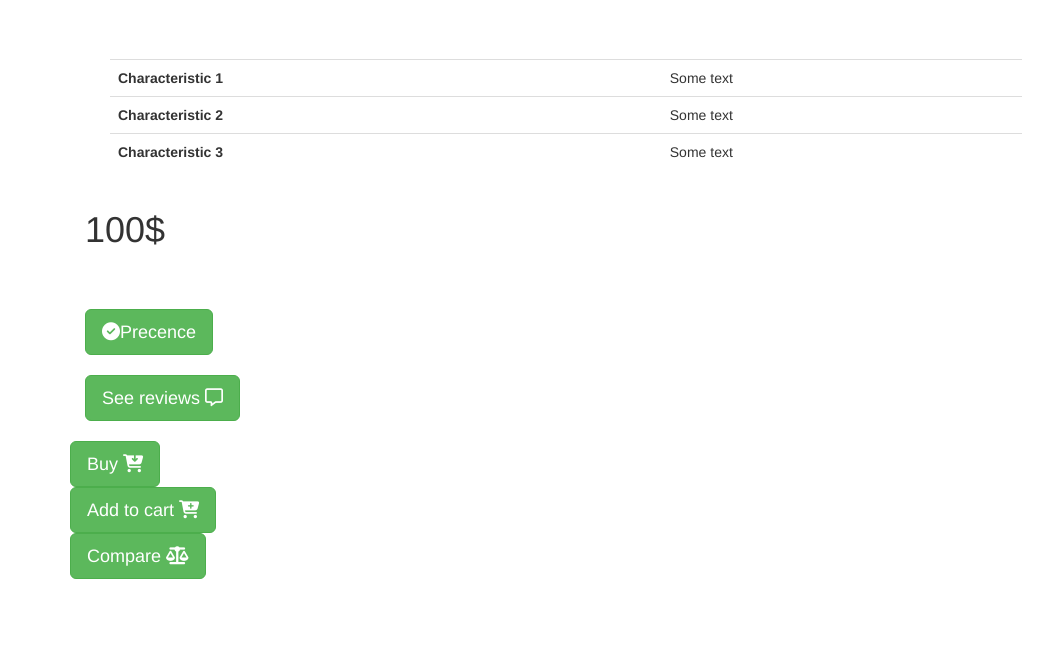
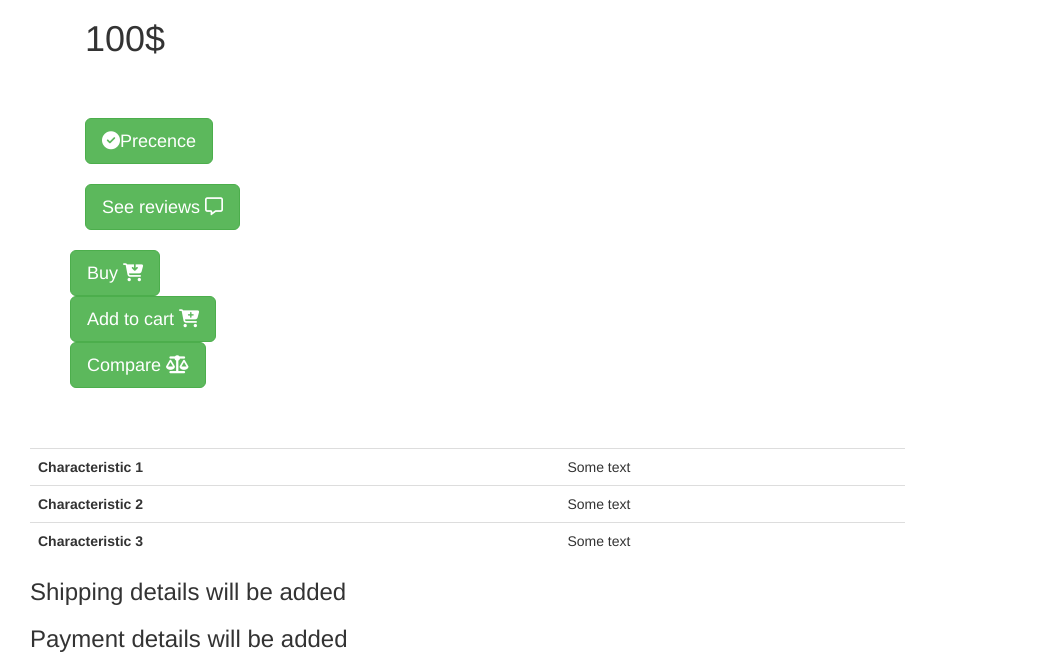
Before and after one commit to denyszamiatin/ma_shop, a Flask app: page /product in a window 1280 px wide. Shown: the part 771-1433 px from the top of the page, without its empty margins (0-1055 px from the left). Before the commit the page ends 1350 px from the top, so only its background shows below. Run offline with Flask 2, Linux system fonts and the light colour scheme; some libraries are stand-ins or nearby versions.

Commit message:
Task 16. product.html edited

```diff
--- a/templates/product.html
+++ b/templates/product.html
@@ -3,38 +3,19 @@
 {% block content %}
 <link rel="stylesheet" href="https://maxcdn.bootstrapcdn.com/bootstrap/3.3.7/css/bootstrap.min.css">
 <script src='https://kit.fontawesome.com/a076d05399.js'></script>
-<div class="container-fluid">
+<div class="container-fluid" style="margin-left: 30px" stu>
     <div class="row">
-        <div class="col" style="margin-left: 30px; margin-right: 30px;">
+        <div class="col">
             <div>
                 <h1>Product name</h1>
                 <a href="/index.html">MaShop</a> > <a href="/index.html">ProductCategory</a>
             </div>
             <br>
-        <div class="container-fluid" style="margin-left: 80px;">
+        <div class="container-fluid">
             <img src="http://clickmyemails.com/wp-content/uploads/2018/09/Create-the-purchase-of-your-product.jpg" class="img-fluid" alt="Responsive image" title="test_image">
         </div>
-        <br><br><br>
-        <div class="table-responsive-sm" style="margin-left: 80px;">
-            <table class="table" style="width:80%">
-                <tbody>
-                    <tr>
-                        <th scope="row">Characteristic 1</th>
-                        <td>Some text</td>
-                    </tr>
-                    <tr>
-                        <th scope="row">Characteristic 2</th>
-                        <td>Some text</td>
-                    </tr>
-                    <tr>
-                        <th scope="row">Characteristic 3</th>
-                        <td>Some text</td>
-                    </tr>
-                </tbody>
-            </table>
         </div>
-        </div>
-        <div class="col" style="margin-left: 30px;">
+        <div class="col" style="text-align:left">
             <div class="container">
                 <div class="row">
                     <div class="col-sm-8"><h1>100$</h1></div>
@@ -52,7 +33,37 @@
                 </div>
             </div>
         </div>
+    </div>
+    <br><br><br>
+    <div class="row">
+        <div class="col">
+            <div class="table-responsive-sm">
+                <table class="table" style="width:70%">
+                    <tbody>
+                    <tr>
+                        <th scope="row">Characteristic 1</th>
+                        <td>Some text</td>
+                    </tr>
+                    <tr>
+                        <th scope="row">Characteristic 2</th>
+                        <td>Some text</td>
+                    </tr>
+                    <tr>
+                        <th scope="row">Characteristic 3</th>
+                        <td>Some text</td>
+                    </tr>
+                    </tbody>
+                </table>
+            </div>
+            </div>
+        <div class="col">
+             <div>
+                 <h3>Shipping details will be added</h3>
+             </div>
+             <div>
+                 <h3>Payment details will be added</h3>
+             </div>
+        </div>
 
-    </div>
 </div>
 {% endblock %}
```
